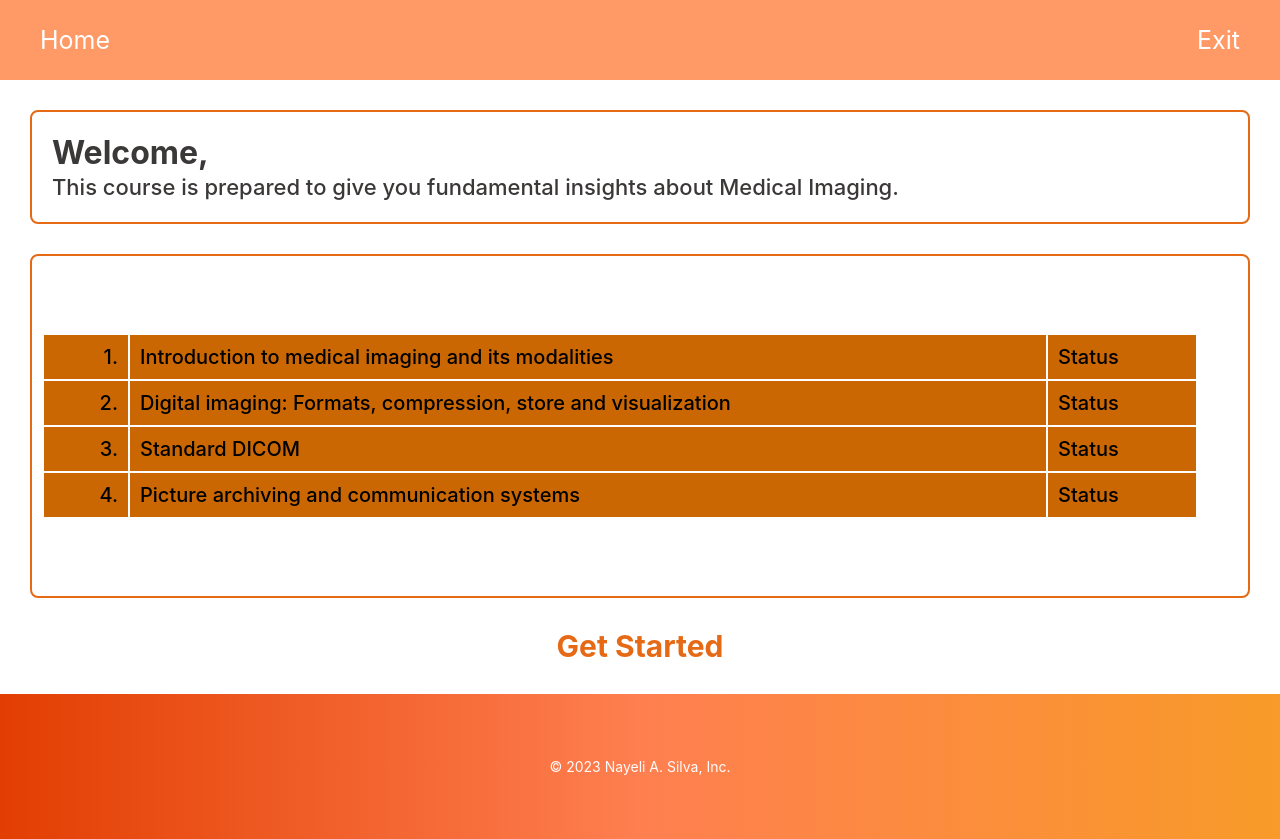
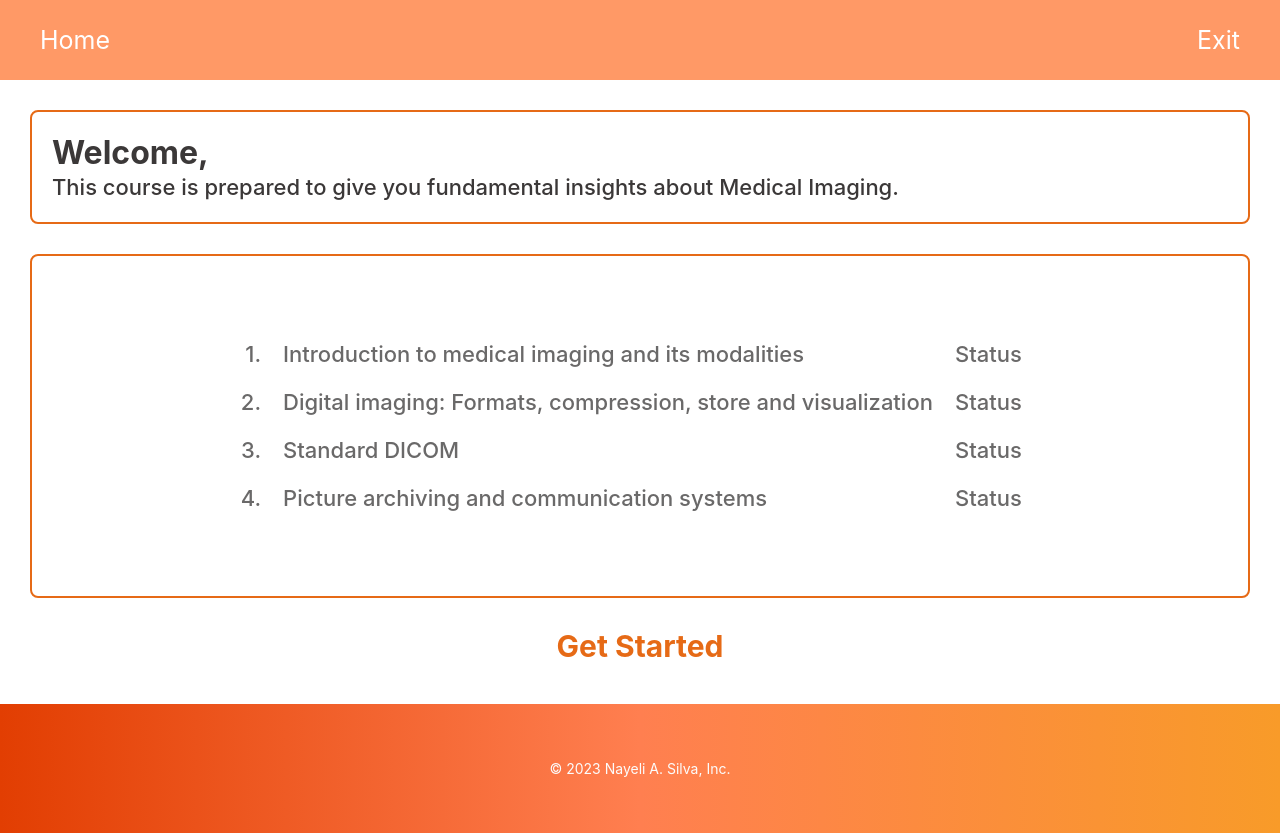
Before and after one commit to NAS-Ragde/ReactJS_Medical-Imaging-Fundamentals, a React (Create React App) app: page /components/Home/Home.js in a window 1280 px wide. Built offline with nearby package versions, Linux system fonts and the light colour scheme; the HTML template or start-up script is replaced by a standard one.

Commit message:
Home.js and Home.css - Enhance styles - Add table for a list

```diff
--- a/src/screens/components/Home/Home.css
+++ b/src/screens/components/Home/Home.css
@@ -53,13 +53,14 @@
     min-height: 40vh;
     margin: 10px;
     align-items: center;
+    justify-content: space-evenly;
 }
 
 .tr-text {
     font-weight: 500;
-    font-size: 20px;
+    font-size: 22px;
     padding: 10px;
-    background-color: #ca6702;
+    color: #6A6969;
 }
 
 .list-id {
@@ -68,7 +69,8 @@
     padding: 10px;
 }
 .list-title {
-    width: 70vw;
+    max-width: 70vw;
+    min-width: 50vw;
     text-align: left;
     padding: 10px;
 }
@@ -85,15 +87,14 @@
     text-align: center;
     align-self: center;
     width: 300px;
-    padding-bottom: 20px;
-    margin-bottom: 10px ;
+    margin-bottom: 40px ;
 }
 
 .footer {
     display: flex;
     align-items: center;
     justify-content: center;
-    padding: 50px;
+    padding: 42px;
     border: none;
     background :linear-gradient( to right, #E23E02, #FF7F50, #F89B29 );
 }
```
